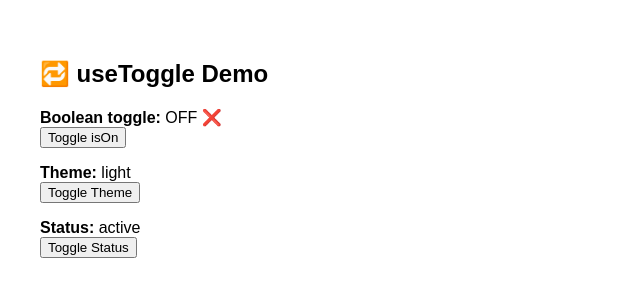
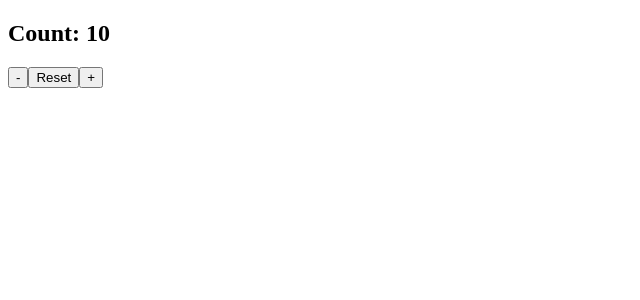
Before and after one commit to Passenger108/react-hooks-wallet, a React (Vite) app: page / in a window 1280 px wide. Shown: the top 300 px of the page, without its empty margins (0-640 px from the left). Built offline with nearby package versions, Linux system fonts and the light colour scheme.

Commit message:
useCounter added

```diff
--- /dev/null
+++ b/src/examples/CounterExample.jsx
@@ -0,0 +1,18 @@
+import useCounter from "../hooks/useCounter"
+
+export default function CounterExample() {
+  const [count, { increment, decrement, reset }] = useCounter(10, {
+    step: 5,
+    min: 0,
+    max: 50
+  })
+
+  return (
+    <div>
+      <h2>Count: {count}</h2>
+      <button onClick={decrement}>-</button>
+      <button onClick={reset}>Reset</button>
+      <button onClick={increment}>+</button>
+    </div>
+  )
+}
--- /dev/null
+++ b/src/hooks/useCounter.js
@@ -0,0 +1,25 @@
+import React, {useState,useCallback} from "react"
+
+
+
+export default function useCounter(initialValue=0,{step=1,min=undefined,max=undefined}={}){
+    const [value, setValue] = useState(initialValue);
+
+    const increment = useCallback(
+        ()=>{
+            setValue(value=> max != undefined ? Math.min(value+step,max) : value+step )
+        } , []
+    )
+    const decrement = useCallback(
+        () => {
+             setValue(value=> min != undefined ?  Math.max(min,value-step) :(value-step))
+        } , []
+    )
+    const reset = useCallback(
+        () => {
+            setValue(initialValue)
+        } , []
+    )
+
+    return [value, {increment,decrement,reset}]
+}
--- a/src/main.jsx
+++ b/src/main.jsx
@@ -1,11 +1,11 @@
 import React from 'react'
 import {createRoot} from 'react-dom/client'
-import ToggleExample from './examples/ToogleExample'
+import CounterExample from './examples/CounterExample'
 
 
 // Temporary dev playground
 const App = () => {
-  return <ToggleExample/>
+  return <CounterExample/>
 }
 
 createRoot(document.getElementById('root'))
```
Also changed, not shown: src/docs/useCounter.md (added, +11 -0 lines).
